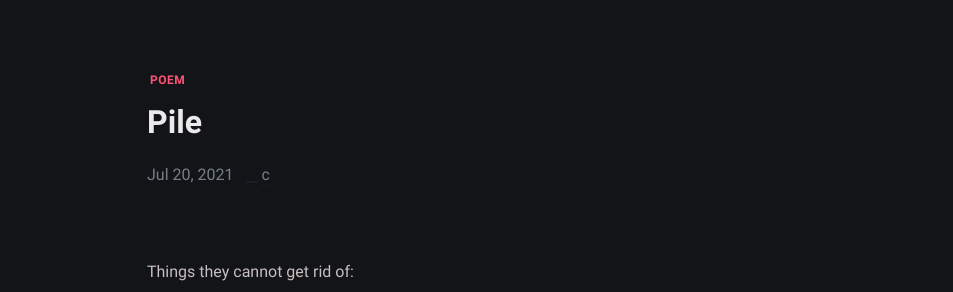
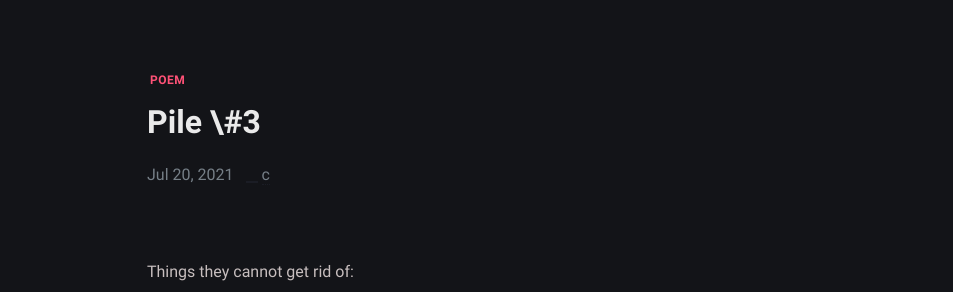
Before and after one commit to yijingch/afistforair.github.io, a Jekyll site: the page built from _posts/pile-3/2021-07-20-pile-3.md, in a window 1280 px wide. Shown: the part 136-428 px from the top of the page, without its empty margins (163-1116 px from the left). Built offline with Jekyll 4.4.1, drawn with Linux system fonts in a browser that asks for light colours.

Commit message:
fix name

```diff
--- a/_posts/pile-3/2021-07-20-pile-3.md
+++ b/_posts/pile-3/2021-07-20-pile-3.md
@@ -1,5 +1,5 @@
 ---
-title: Pile #3
+title: Pile \#3
 date: 2021-07-20 15:08:00 +08:00
 tags: [poem]
 ---
```
